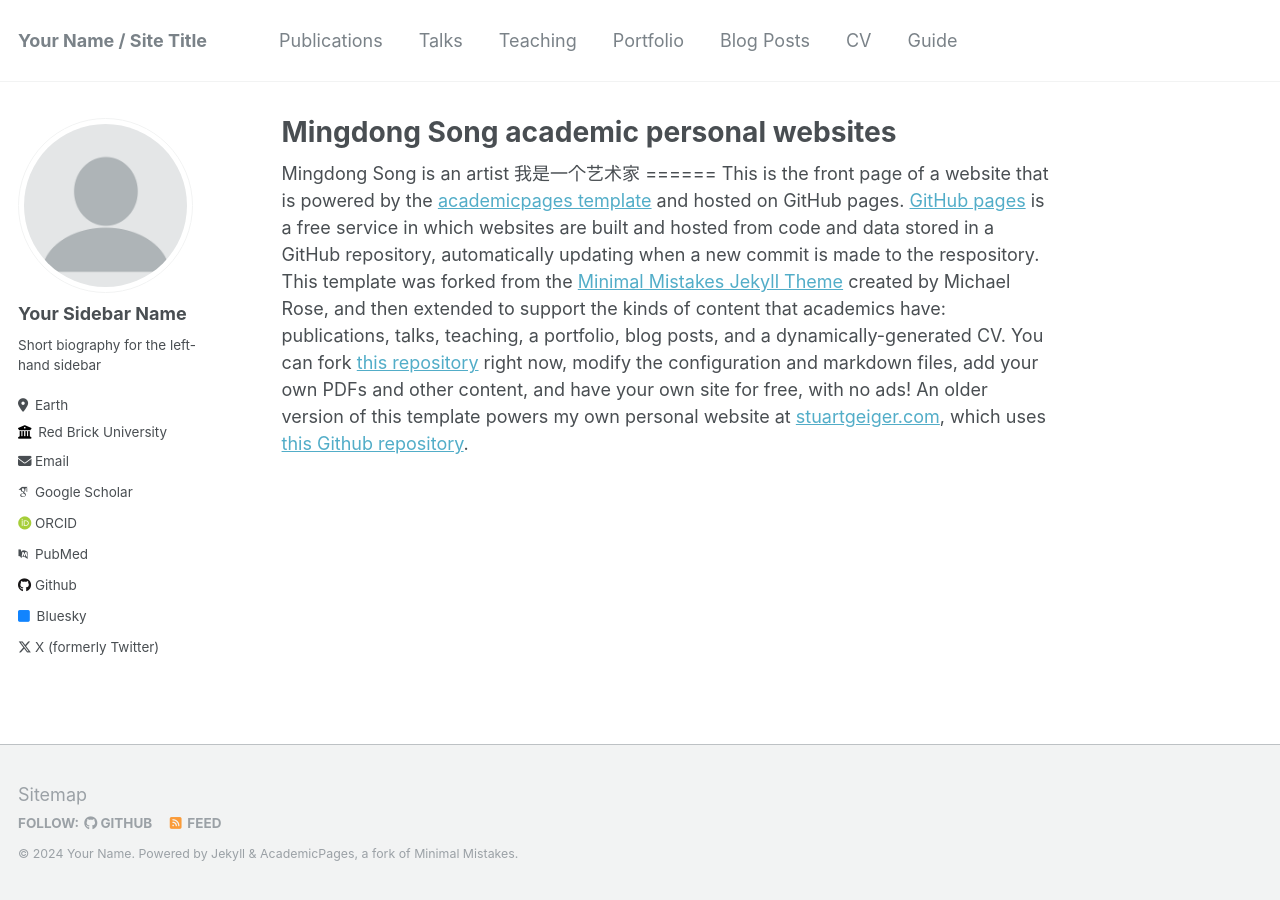
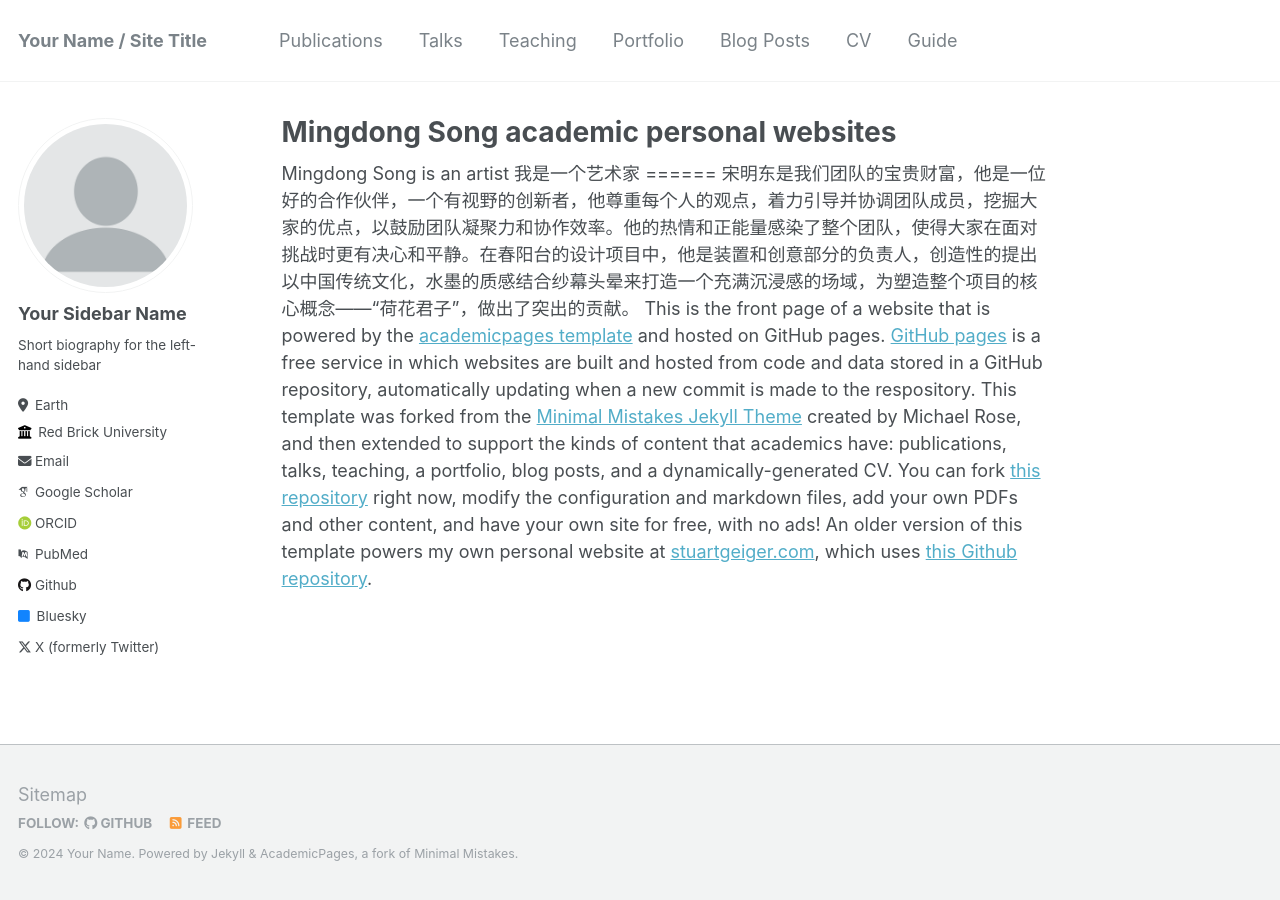
Before and after one commit to Mingdong90000/JiuWan, a Jekyll site: the page built from _pages/about.md, in a window 1280 px wide. Built offline with Jekyll 4.4.1, drawn with Linux system fonts in a browser that asks for light colours; some web fonts are replaced.

Commit message:
about.md

```diff
--- a/_pages/about.md
+++ b/_pages/about.md
@@ -10,4 +10,5 @@ redirect_from:
 Mingdong Song is an artist
 我是一个艺术家
 ======
+宋明东是我们团队的宝贵财富，他是一位好的合作伙伴，一个有视野的创新者，他尊重每个人的观点，着力引导并协调团队成员，挖掘大家的优点，以鼓励团队凝聚力和协作效率。他的热情和正能量感染了整个团队，使得大家在面对挑战时更有决心和平静。在春阳台的设计项目中，他是装置和创意部分的负责人，创造性的提出以中国传统文化，水墨的质感结合纱幕头晕来打造一个充满沉浸感的场域，为塑造整个项目的核心概念——“荷花君子”，做出了突出的贡献。
 This is the front page of a website that is powered by the [academicpages template](https://github.com/academicpages/academicpages.github.io) and hosted on GitHub pages. [GitHub pages](https://pages.github.com) is a free service in which websites are built and hosted from code and data stored in a GitHub repository, automatically updating when a new commit is made to the respository. This template was forked from the [Minimal Mistakes Jekyll Theme](https://mmistakes.github.io/minimal-mistakes/) created by Michael Rose, and then extended to support the kinds of content that academics have: publications, talks, teaching, a portfolio, blog posts, and a dynamically-generated CV. You can fork [this repository](https://github.com/academicpages/academicpages.github.io) right now, modify the configuration and markdown files, add your own PDFs and other content, and have your own site for free, with no ads! An older version of this template powers my own personal website at [stuartgeiger.com](http://stuartgeiger.com), which uses [this Github repository](https://github.com/staeiou/staeiou.github.io).
```
